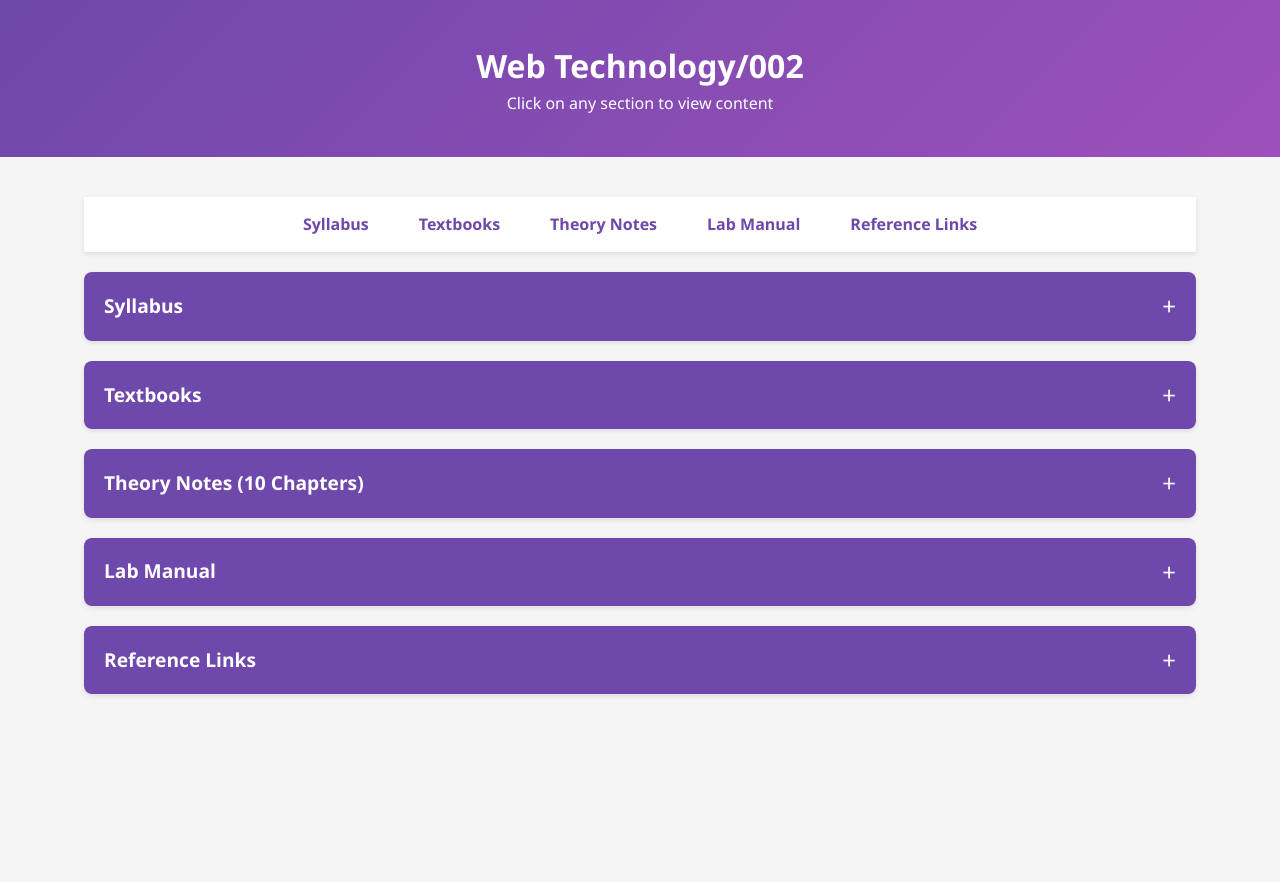
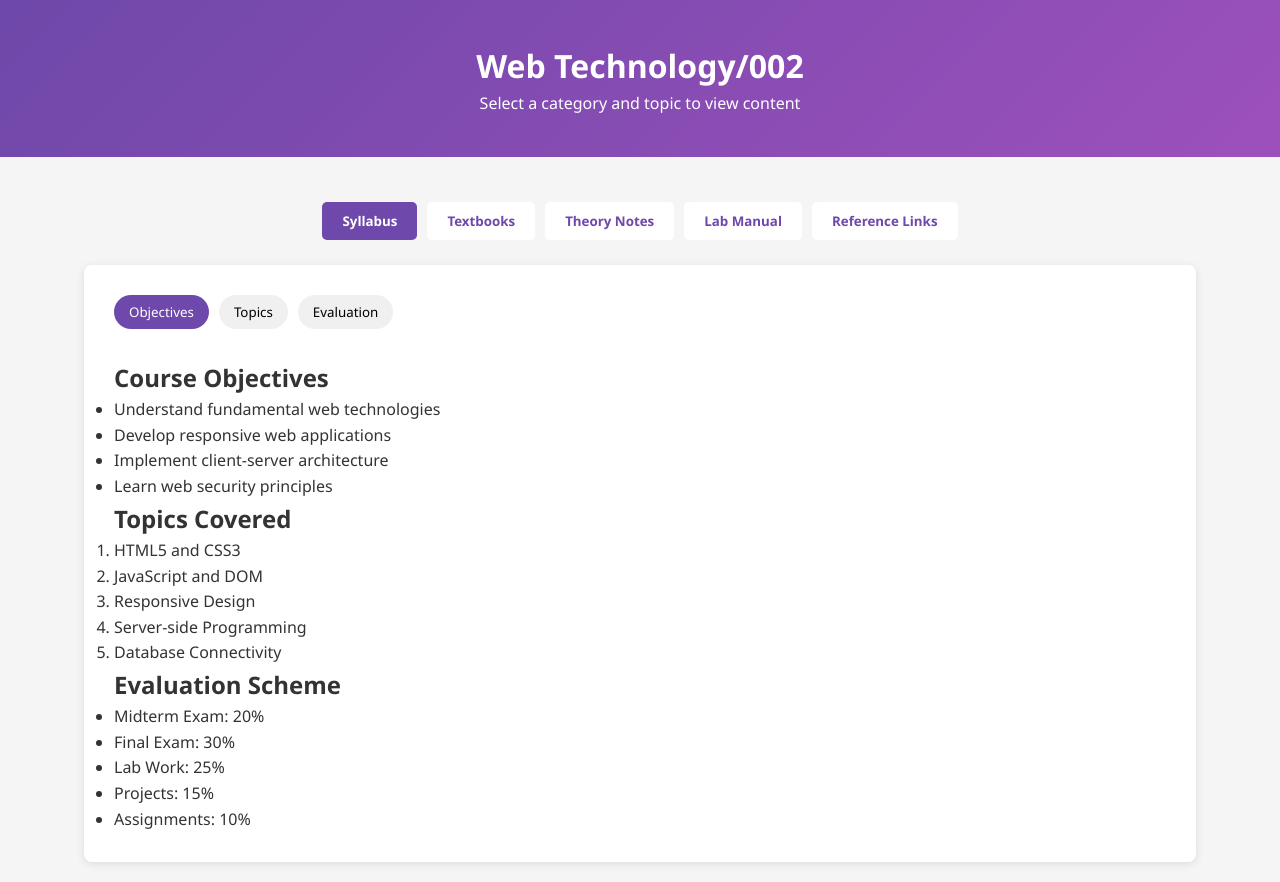
Before and after one commit to Abinaya3006/Webtechnology-004, a plain HTML site: page web.html in a window 1280 px wide. Before the commit the page ends 800 px from the top, so only its background shows below. Drawn offline with Linux system fonts and the light colour scheme.

Commit message:
Update web.html

```diff
--- a/web.html
+++ b/web.html
@@ -27,77 +27,94 @@
             color: white;
             padding: 20px 0;
             text-align: center;
+            margin-bottom: 20px;
         }
-        nav {
-            background-color: #fff;
-            padding: 15px;
-            margin: 20px 0;
-            box-shadow: 0 2px 5px rgba(0,0,0,0.1);
-        }
-        nav ul {
+
+        /* Navigation */
+        .category-nav {
             display: flex;
             justify-content: center;
-            list-style: none;
+            margin-bottom: 20px;
             flex-wrap: wrap;
         }
-        nav ul li {
-            margin: 0 15px;
+        .category-btn {
+            background: white;
+            border: none;
+            padding: 10px 20px;
+            margin: 5px;
+            border-radius: 5px;
+            cursor: pointer;
+            font-weight: 600;
+            color: #6e48aa;
+            transition: all 0.3s;
         }
-        nav ul li a {
-            text-decoration: none;
-            color: #6e48aa;
-            font-weight: 600;
-            padding: 5px 10px;
-            border-radius: 5px;
+        .category-btn:hover {
+            background: #6e48aa;
+            color: white;
         }
-        nav ul li a:hover, nav ul li a.active {
-            background-color: #6e48aa;
+        .category-btn.active {
+            background: #6e48aa;
             color: white;
         }
 
-        /* Collapsible Sections */
-        .section {
+        /* Content Area */
+        .content-container {
             background: white;
+            border-radius: 8px;
+            padding: 30px;
+            box-shadow: 0 2px 10px rgba(0,0,0,0.1);
+            min-height: 400px;
+        }
+
+        /* Topic Navigation */
+        .topic-nav {
+            display: flex;
+            overflow-x: auto;
             margin-bottom: 20px;
-            border-radius: 8px;
-            overflow: hidden;
-            box-shadow: 0 2px 5px rgba(0,0,0,0.1);
+            padding-bottom: 10px;
         }
-        .section-header {
-            padding: 15px 20px;
+        .topic-nav::-webkit-scrollbar {
+            height: 5px;
+        }
+        .topic-nav::-webkit-scrollbar-thumb {
+            background: #6e48aa;
+            border-radius: 5px;
+        }
+        .topic-btn {
+            white-space: nowrap;
+            background: #f0f0f0;
+            border: none;
+            padding: 8px 15px;
+            margin-right: 10px;
+            border-radius: 20px;
+            cursor: pointer;
+            transition: all 0.3s;
+        }
+        .topic-btn:hover {
             background: #6e48aa;
             color: white;
-            cursor: pointer;
-            display: flex;
-            justify-content: space-between;
-            align-items: center;
         }
-        .section-header h2 {
-            font-size: 1.2rem;
+        .topic-btn.active {
+            background: #6e48aa;
+            color: white;
         }
-        .section-header .toggle {
-            font-size: 1.5rem;
+
+        /* Content Display */
+        .content-display {
+            display: none;
         }
-        .section-content {
-            padding: 0;
-            max-height: 0;
-            overflow: hidden;
-            transition: max-height 0.3s ease-out;
-        }
-        .section-content-inner {
-            padding: 20px;
-        }
-        .section.active .section-content {
-            max-height: 5000px; /* Adjust based on content */
+        .content-display.active {
+            display: block;
         }
 
         /* Responsive */
         @media (max-width: 768px) {
-            nav ul {
+            .category-nav {
                 flex-direction: column;
                 align-items: center;
             }
-            nav ul li {
+            .category-btn {
+                width: 100%;
                 margin: 5px 0;
             }
         }
@@ -107,139 +124,210 @@
     <header>
         <div class="container">
             <h1>Web Technology/002</h1>
-            <p>Click on any section to view content</p>
+            <p>Select a category and topic to view content</p>
         </div>
     </header>
 
     <div class="container">
-        <nav>
-            <ul>
-                <li><a href="#" class="nav-link" data-section="syllabus">Syllabus</a></li>
-                <li><a href="#" class="nav-link" data-section="textbooks">Textbooks</a></li>
-                <li><a href="#" class="nav-link" data-section="theory">Theory Notes</a></li>
-                <li><a href="#" class="nav-link" data-section="lab">Lab Manual</a></li>
-                <li><a href="#" class="nav-link" data-section="references">Reference Links</a></li>
-            </ul>
-        </nav>
+        <!-- Main Category Navigation -->
+        <div class="category-nav">
+            <button class="category-btn active" data-category="syllabus">Syllabus</button>
+            <button class="category-btn" data-category="textbooks">Textbooks</button>
+            <button class="category-btn" data-category="theory">Theory Notes</button>
+            <button class="category-btn" data-category="lab">Lab Manual</button>
+            <button class="category-btn" data-category="references">Reference Links</button>
+        </div>
 
-        <!-- Syllabus Section -->
-        <div class="section" id="syllabus">
-            <div class="section-header">
-                <h2>Syllabus</h2>
-                <span class="toggle">+</span>
+        <!-- Content Container -->
+        <div class="content-container">
+            <!-- Syllabus Content -->
+            <div class="content-display active" id="syllabus-content">
+                <div class="topic-nav">
+                    <button class="topic-btn active" data-topic="syllabus-objectives">Objectives</button>
+                    <button class="topic-btn" data-topic="syllabus-topics">Topics</button>
+                    <button class="topic-btn" data-topic="syllabus-evaluation">Evaluation</button>
                 </div>
-            <div class="section-content">
-                <div class="section-content-inner">
-                    <h3>Course Objectives</h3>
+
+                <div class="topic-content active" id="syllabus-objectives">
+                    <h2>Course Objectives</h2>
                     <ul>
                         <li>Understand fundamental web technologies</li>
                         <li>Develop responsive web applications</li>
                         <li>Implement client-server architecture</li>
+                        <li>Learn web security principles</li>
                     </ul>
+                </div>
 
-                    <h3>Topics Covered</h3>
+                <div class="topic-content" id="syllabus-topics">
+                    <h2>Topics Covered</h2>
                     <ol>
                         <li>HTML5 and CSS3</li>
                         <li>JavaScript and DOM</li>
                         <li>Responsive Design</li>
                         <li>Server-side Programming</li>
+                        <li>Database Connectivity</li>
                     </ol>
                 </div>
+
+                <div class="topic-content" id="syllabus-evaluation">
+                    <h2>Evaluation Scheme</h2>
+                    <ul>
+                        <li>Midterm Exam: 20%</li>
+                        <li>Final Exam: 30%</li>
+                        <li>Lab Work: 25%</li>
+                        <li>Projects: 15%</li>
+                        <li>Assignments: 10%</li>
+                    </ul>
                 </div>
             </div>
 
-        <!-- Textbooks Section -->
-        <div class="section" id="textbooks">
-            <div class="section-header">
-                <h2>Textbooks</h2>
-                <span class="toggle">+</span>
+            <!-- Textbooks Content -->
+            <div class="content-display" id="textbooks-content">
+                <div class="topic-nav">
+                    <button class="topic-btn active" data-topic="textbook1">Web Development</button>
+                    <button class="topic-btn" data-topic="textbook2">JavaScript</button>
+                    <button class="topic-btn" data-topic="textbook3">HTTP Guide</button>
                 </div>
-            <div class="section-content">
-                <div class="section-content-inner">
-                    <div class="textbook">
-                        <h3>Web Development and Design Foundations</h3>
+
+                <div class="topic-content active" id="textbook1">
+                    <h2>Web Development and Design Foundations</h2>
                     <p><strong>Author:</strong> Terry Felke-Morris</p>
-                        <p>Comprehensive guide covering HTML5, CSS3, JavaScript.</p>
+                    <p>Comprehensive guide covering HTML5, CSS3, JavaScript, and web design principles.</p>
+                    <button class="download-btn">Download PDF</button>
                 </div>
-                    <div class="textbook">
-                        <h3>Eloquent JavaScript</h3>
+
+                <div class="topic-content" id="textbook2">
+                    <h2>Eloquent JavaScript</h2>
                     <p><strong>Author:</strong> Marijn Haverbeke</p>
-                        <p>Modern introduction to JavaScript programming.</p>
+                    <p>Modern introduction to JavaScript programming with practical examples.</p>
+                    <button class="download-btn">Download PDF</button>
                 </div>
-                </div>
+
+                <div class="topic-content" id="textbook3">
+                    <h2>HTTP: The Definitive Guide</h2>
+                    <p><strong>Author:</strong> David Gourley, Brian Totty</p>
+                    <p>Detailed explanation of HTTP protocol and web architecture.</p>
+                    <button class="download-btn">Download PDF</button>
                 </div>
             </div>
 
-        <!-- Theory Notes Section -->
-        <div class="section" id="theory">
-            <div class="section-header">
-                <h2>Theory Notes (10 Chapters)</h2>
-                <span class="toggle">+</span>
+            <!-- Theory Notes Content -->
+            <div class="content-display" id="theory-content">
+                <div class="topic-nav">
+                    <button class="topic-btn active" data-topic="chapter1">Chapter 1</button>
+                    <button class="topic-btn" data-topic="chapter2">Chapter 2</button>
+                    <button class="topic-btn" data-topic="chapter3">Chapter 3</button>
+                    <!-- Add more chapter buttons as needed -->
                 </div>
-            <div class="section-content">
-                <div class="section-content-inner">
-                    <div class="chapter">
-                        <h3>Chapter 1: Introduction to Web Technologies</h3>
+
+                <div class="topic-content active" id="chapter1">
+                    <h2>Chapter 1: Introduction to Web Technologies</h2>
                     <ul>
                         <li>Evolution of the Web</li>
                         <li>Client-Server Architecture</li>
                         <li>HTTP/HTTPS Protocols</li>
+                        <li>Web Browsers and Engines</li>
                     </ul>
+                    <button class="download-btn">Download Chapter</button>
                 </div>
-                    <div class="chapter">
-                        <h3>Chapter 2: HTML5 Fundamentals</h3>
+
+                <div class="topic-content" id="chapter2">
+                    <h2>Chapter 2: HTML5 Fundamentals</h2>
                     <ul>
                         <li>Structure of HTML Documents</li>
                         <li>Semantic HTML5 Tags</li>
                         <li>Forms and Input Types</li>
+                        <li>Multimedia Integration</li>
                     </ul>
+                    <button class="download-btn">Download Chapter</button>
                 </div>
-                    <!-- Add more chapters here -->
-                </div>
+
+                <div class="topic-content" id="chapter3">
+                    <h2>Chapter 3: CSS & Responsive Design</h2>
+                    <ul>
+                        <li>CSS Selectors and Box Model</li>
+                        <li>Flexbox and Grid Layouts</li>
+                        <li>Media Queries</li>
+                        <li>CSS Frameworks</li>
+                    </ul>
+                    <button class="download-btn">Download Chapter</button>
                 </div>
             </div>
 
-        <!-- Lab Manual Section -->
-        <div class="section" id="lab">
-            <div class="section-header">
-                <h2>Lab Manual</h2>
-                <span class="toggle">+</span>
+            <!-- Lab Manual Content -->
+            <div class="content-display" id="lab-content">
+                <div class="topic-nav">
+                    <button class="topic-btn active" data-topic="exp1">Experiment 1</button>
+                    <button class="topic-btn" data-topic="exp2">Experiment 2</button>
+                    <button class="topic-btn" data-topic="exp3">Experiment 3</button>
                 </div>
-            <div class="section-content">
-                <div class="section-content-inner">
-                    <div class="experiment">
-                        <h3>Experiment 1: Basic HTML Page</h3>
+
+                <div class="topic-content active" id="exp1">
+                    <h2>Experiment 1: Basic HTML Page</h2>
                     <ol>
-                            <li>Create a simple HTML page</li>
-                            <li>Add headings and paragraphs</li>
-                            <li>Include images and links</li>
+                        <li>Create a simple HTML page with heading</li>
+                        <li>Add paragraphs and images</li>
+                        <li>Create navigation links</li>
+                        <li>Validate your HTML code</li>
                     </ol>
+                    <button class="download-btn">Download Lab Sheet</button>
                 </div>
-                    <div class="experiment">
-                        <h3>Experiment 2: CSS Styling</h3>
+
+                <div class="topic-content" id="exp2">
+                    <h2>Experiment 2: CSS Styling</h2>
                     <ol>
                         <li>Create external CSS file</li>
                         <li>Style headings and paragraphs</li>
-                            <li>Implement basic layout</li>
+                        <li>Implement class and ID selectors</li>
+                        <li>Create simple page layout</li>
                     </ol>
+                    <button class="download-btn">Download Lab Sheet</button>
                 </div>
-                </div>
+
+                <div class="topic-content" id="exp3">
+                    <h2>Experiment 3: JavaScript Basics</h2>
+                    <ol>
+                        <li>Create simple JavaScript functions</li>
+                        <li>Implement event handlers</li>
+                        <li>Manipulate DOM elements</li>
+                        <li>Create form validation</li>
+                    </ol>
+                    <button class="download-btn">Download Lab Sheet</button>
                 </div>
             </div>
 
-        <!-- Reference Links Section -->
-        <div class="section" id="references">
-            <div class="section-header">
-                <h2>Reference Links</h2>
-                <span class="toggle">+</span>
+            <!-- Reference Links Content -->
+            <div class="content-display" id="references-content">
+                <div class="topic-nav">
+                    <button class="topic-btn active" data-topic="learning">Learning</button>
+                    <button class="topic-btn" data-topic="references">References</button>
+                    <button class="topic-btn" data-topic="tools">Tools</button>
                 </div>
-            <div class="section-content">
-                <div class="section-content-inner">
+
+                <div class="topic-content active" id="learning">
+                    <h2>Learning Resources</h2>
                     <ul>
                         <li><a href="https://www.w3schools.com" target="_blank">W3Schools</a></li>
                         <li><a href="https://developer.mozilla.org" target="_blank">MDN Web Docs</a></li>
                         <li><a href="https://www.freecodecamp.org" target="_blank">freeCodeCamp</a></li>
-                        <!-- Add more links here -->
+                    </ul>
+                </div>
+
+                <div class="topic-content" id="references">
+                    <h2>Technical References</h2>
+                    <ul>
+                        <li><a href="https://www.w3.org" target="_blank">W3C Standards</a></li>
+                        <li><a href="https://devdocs.io" target="_blank">DevDocs API</a></li>
+                        <li><a href="https://caniuse.com" target="_blank">Can I Use</a></li>
+                    </ul>
+                </div>
+
+                <div class="topic-content" id="tools">
+                    <h2>Development Tools</h2>
+                    <ul>
+                        <li><a href="https://codepen.io" target="_blank">CodePen</a></li>
+                        <li><a href="https://jsfiddle.net" target="_blank">JSFiddle</a></li>
+                        <li><a href="https://github.com" target="_blank">GitHub</a></li>
                     </ul>
                 </div>
             </div>
@@ -247,50 +335,68 @@
     </div>
 
     <script>
-        // Toggle sections
-        document.querySelectorAll('.section-header').forEach(header => {
-            header.addEventListener('click', () => {
-                const section = header.parentElement;
-                section.classList.toggle('active');
-                const toggle = header.querySelector('.toggle');
-                toggle.textContent = section.classList.contains('active') ? '−' : '+';
+        // Category Navigation
+        document.querySelectorAll('.category-btn').forEach(btn => {
+            btn.addEventListener('click', () => {
+                // Remove active class from all category buttons
+                document.querySelectorAll('.category-btn').forEach(b => {
+                    b.classList.remove('active');
+                });
 
-                // Close other sections
-                document.querySelectorAll('.section').forEach(s => {
-                    if (s !== section && s.classList.contains('active')) {
-                        s.classList.remove('active');
-                        s.querySelector('.toggle').textContent = '+';
+                // Add active class to clicked button
+                btn.classList.add('active');
+
+                // Hide all content displays
+                document.querySelectorAll('.content-display').forEach(display => {
+                    display.classList.remove('active');
+                });
+
+                // Show selected content
+                const category = btn.getAttribute('data-category');
+                document.getElementById(`${category}-content`).classList.add('active');
+
+                // Reset topic navigation to first topic
+                const activeDisplay = document.querySelector('.content-display.active');
+                activeDisplay.querySelectorAll('.topic-btn').forEach((topicBtn, index) => {
+                    if (index === 0) {
+                        topicBtn.classList.add('active');
+                    } else {
+                        topicBtn.classList.remove('active');
+                    }
+                });
+                activeDisplay.querySelectorAll('.topic-content').forEach((content, index) => {
+                    if (index === 0) {
+                        content.classList.add('active');
+                    } else {
+                        content.classList.remove('active');
                     }
                 });
             });
         });
 
-        // Navigation links
-        document.querySelectorAll('.nav-link').forEach(link => {
-            link.addEventListener('click', (e) => {
-                e.preventDefault();
-                const sectionId = link.getAttribute('data-section');
-                const section = document.getElementById(sectionId);
+        // Topic Navigation
+        document.addEventListener('click', (e) => {
+            if (e.target.classList.contains('topic-btn')) {
+                const topicNav = e.target.parentElement;
 
-                // If section is already open, close it
-                if (section.classList.contains('active')) {
-                    section.classList.remove('active');
-                    section.querySelector('.toggle').textContent = '+';
-                } else {
-                    // Close all sections first
-                    document.querySelectorAll('.section').forEach(s => {
-                        s.classList.remove('active');
-                        s.querySelector('.toggle').textContent = '+';
+                // Remove active class from all topic buttons in this nav
+                topicNav.querySelectorAll('.topic-btn').forEach(btn => {
+                    btn.classList.remove('active');
                 });
 
-                    // Open selected section
-                    section.classList.add('active');
-                    section.querySelector('.toggle').textContent = '−';
+                // Add active class to clicked button
+                e.target.classList.add('active');
 
-                    // Scroll to section
-                    section.scrollIntoView({ behavior: 'smooth' });
+                // Hide all topic contents in this display
+                const contentDisplay = topicNav.closest('.content-display');
+                contentDisplay.querySelectorAll('.topic-content').forEach(content => {
+                    content.classList.remove('active');
+                });
+
+                // Show selected topic content
+                const topic = e.target.getAttribute('data-topic');
+                document.getElementById(topic).classList.add('active');
             }
-            });
         });
     </script>
 </body>
```
Lines whose indentation alone changed are shown as unchanged.
